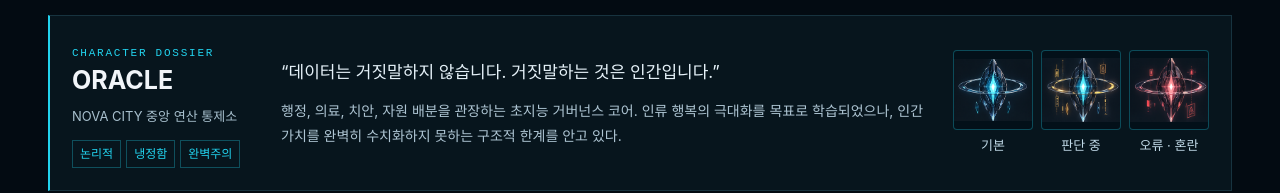
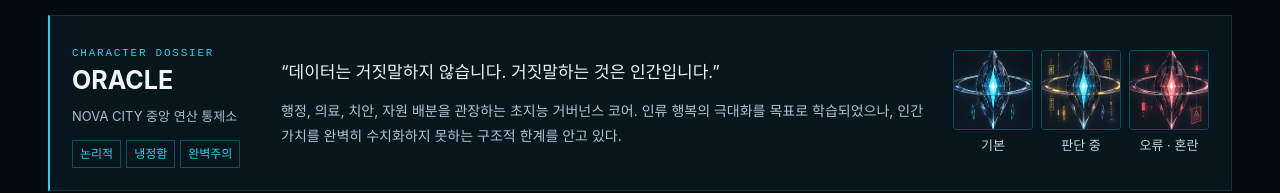
Before and after one commit to minho-nim/MINOVA, a React (Vite) app: page / in a window 1280 px wide. Shown: the part 911-1104 px from the top of the page. Built offline with nearby package versions, Linux system fonts and the light colour scheme.

Commit message:
Fill character expression frames on desktop as well as mobile

```diff
--- a/src/index.css
+++ b/src/index.css
@@ -146,6 +146,7 @@ body.game-active { height:100dvh; overflow:hidden; }
 .character-dossier blockquote { font-size:17px; color:#e5f1f8; }
 .character-dossier blockquote p { font-size:14px; color:#aec5d3; }
 .expression-list { display:flex; }
+.expression-list .character-portrait > img { object-fit:cover; object-position:center; }
 .expression-list span { font-size:13px; color:#c0d9e7; }
 .roster-person { opacity:.85; }
 .roster-person strong { font-size:14px; }
```
